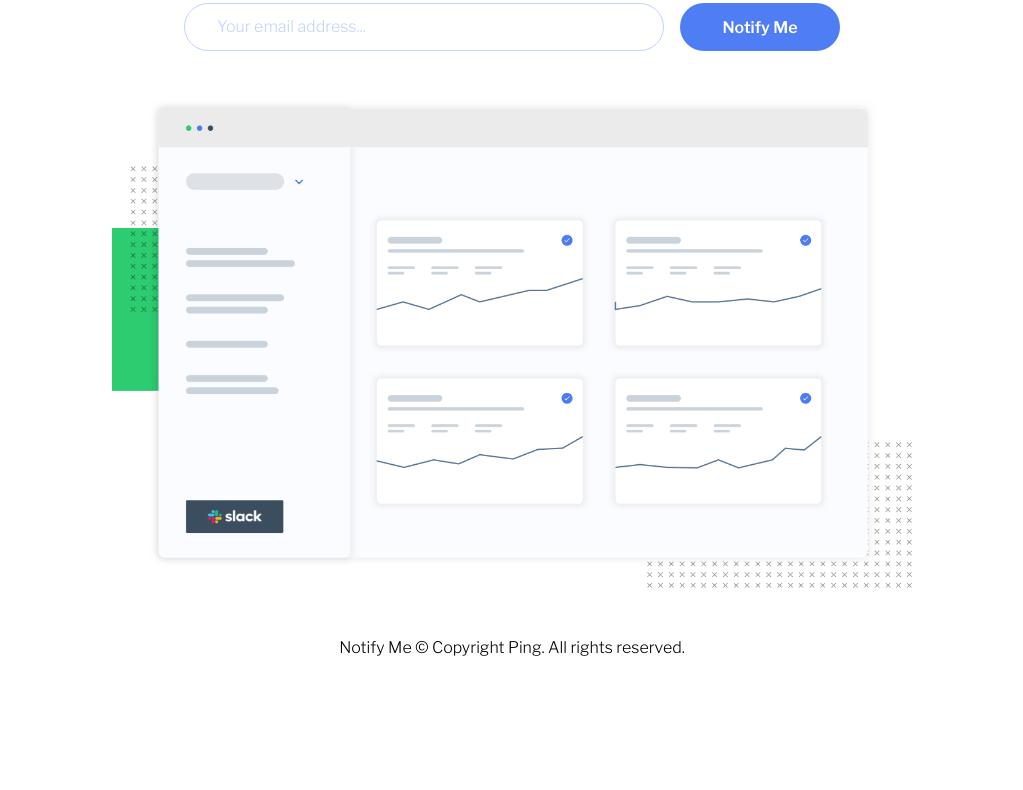
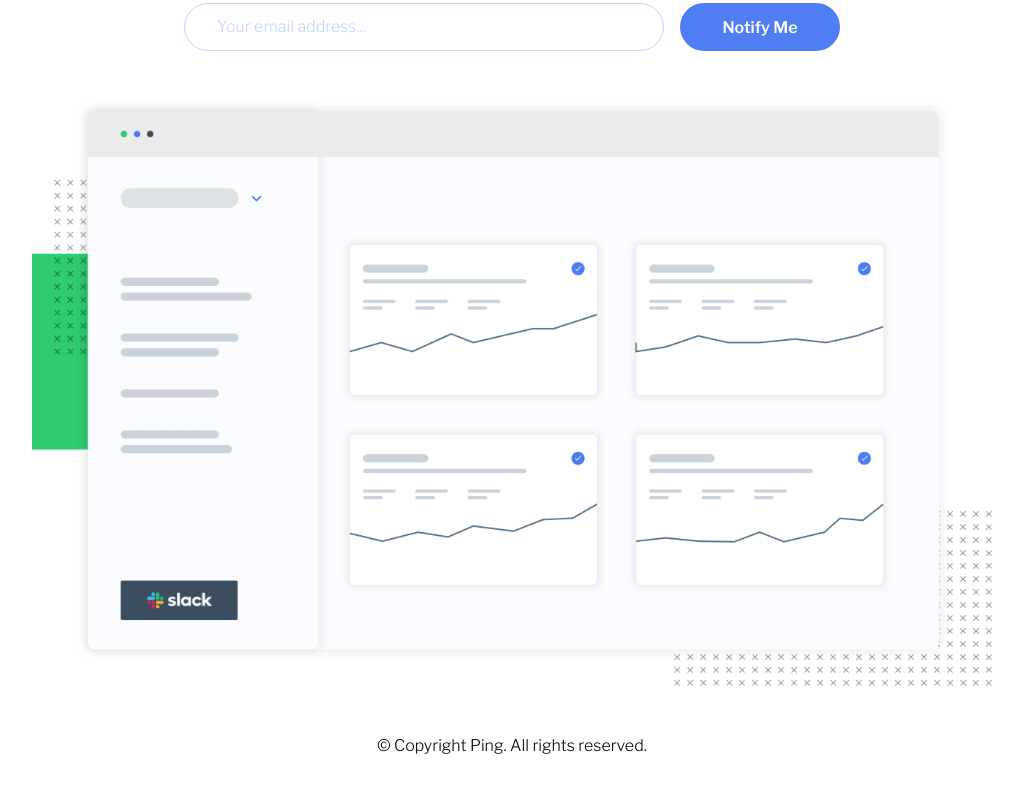
Before and after one commit to Introxiety/Ping-Single-column, a plain HTML site: page index.html in a window 1536 px wide. Shown: the part 263-1053 px from the top of the page, without its empty margins (256-1279 px from the left). Before the commit the page ends 955 px from the top, so only its background shows below. Drawn offline with nearby package versions, Linux system fonts and the light colour scheme.

Commit message:
html validation corrected

```diff
--- a/index.html
+++ b/index.html
@@ -34,16 +34,15 @@
     </form>
     <img src="images/illustration-dashboard.png" alt="">
     <footer>
-      <a href=""><img src="images/" alt=""></a>
+      &copy; Copyright Ping. All rights reserved.
     </footer>
   </main>
 
 
 
 
-  Notify Me
 
-  &copy; Copyright Ping. All rights reserved.
+
   <script src="app,.js"></script>
   </footer>
 </body>
--- a/style.css
+++ b/style.css
@@ -174,7 +174,7 @@ h2 span {
 @media (min-width: 90em) {
 
     main {
-        max-width: 50rem;
+        max-width: 60rem;
     }
 
     h2 {
```
